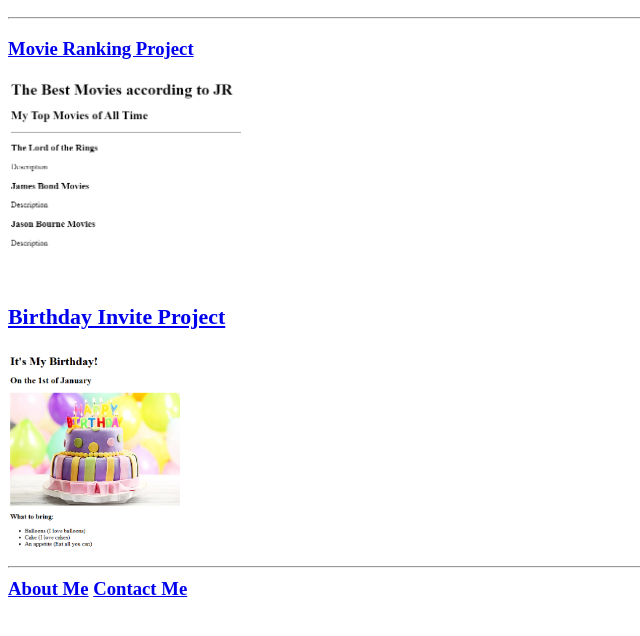
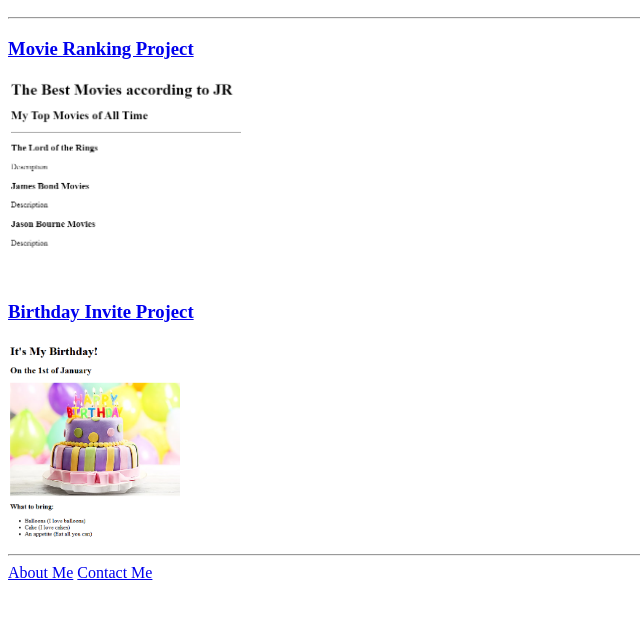
Before and after one commit to Dod1ng/HTML-Portfolio, a plain HTML site: page index.html in a window 1280 px wide. Shown: the part 110-746 px from the top of the page, without its empty margins (0-640 px from the left). Drawn offline with Linux system fonts and the light colour scheme.

Commit message:
Add files via upload

```diff
--- a/index.html
+++ b/index.html
@@ -3,7 +3,6 @@
  <html lang="en">
  <head>
     <meta charset="UTF-8">
-    <meta name="viewport" content="width=device-width, initial-scale=1.0">
     <title>My First Portfolio</title>
  </head>
  <body>
@@ -13,7 +12,7 @@
     <h3><a href="./public/movie-ranking.html">Movie Ranking Project</a></h3>
     <img src="./assets/images/movie-ranking.png" height="200" alt="Best Movies for JR" />
 
-    <h3><a href="./public/birthday-invite.html"><h3>Birthday Invite Project</a></h3>
+    <h3><a href="./public/birthday-invite.html">Birthday Invite Project</a></h3>
     <img src="./assets/images/birthday-invite.png" height="200" alt="Birthday Invitation Card" />
     <hr />
 
```
